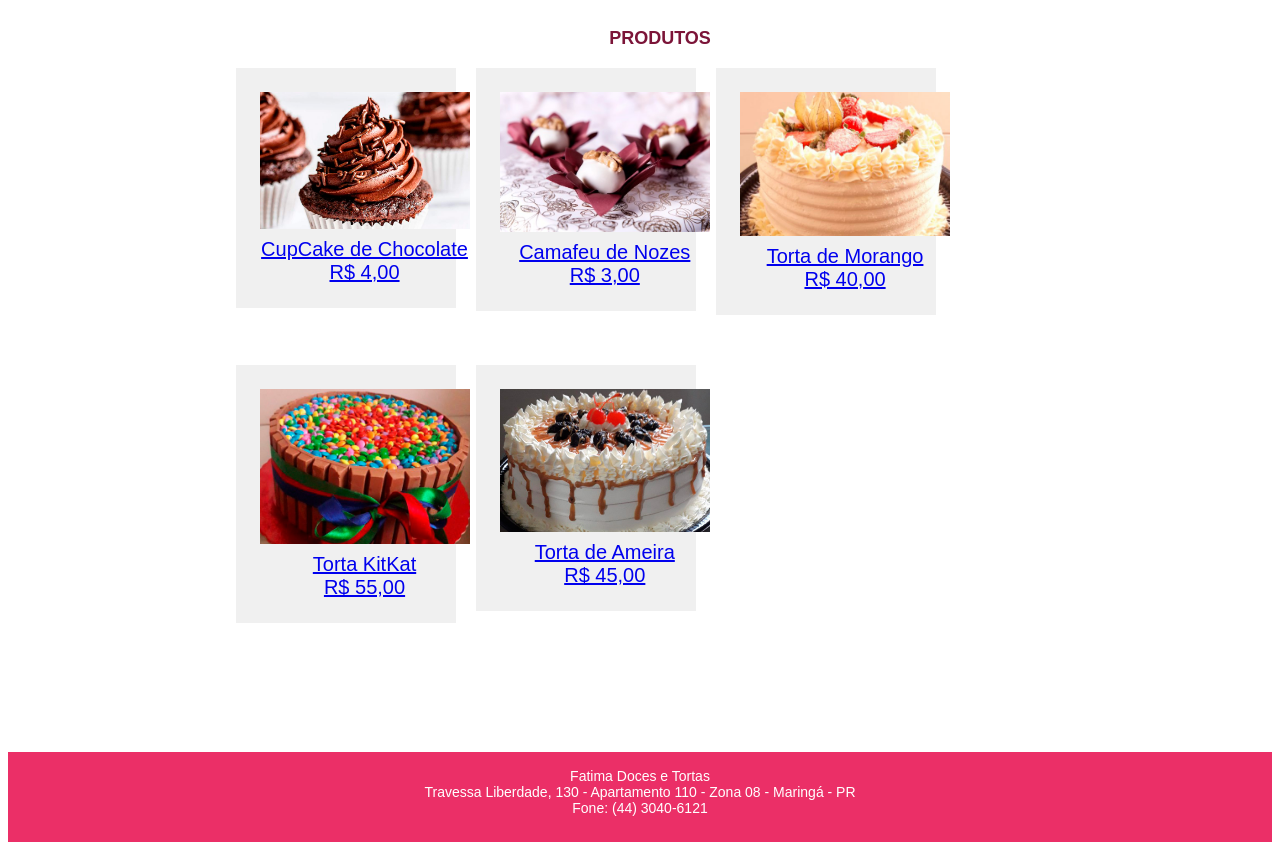
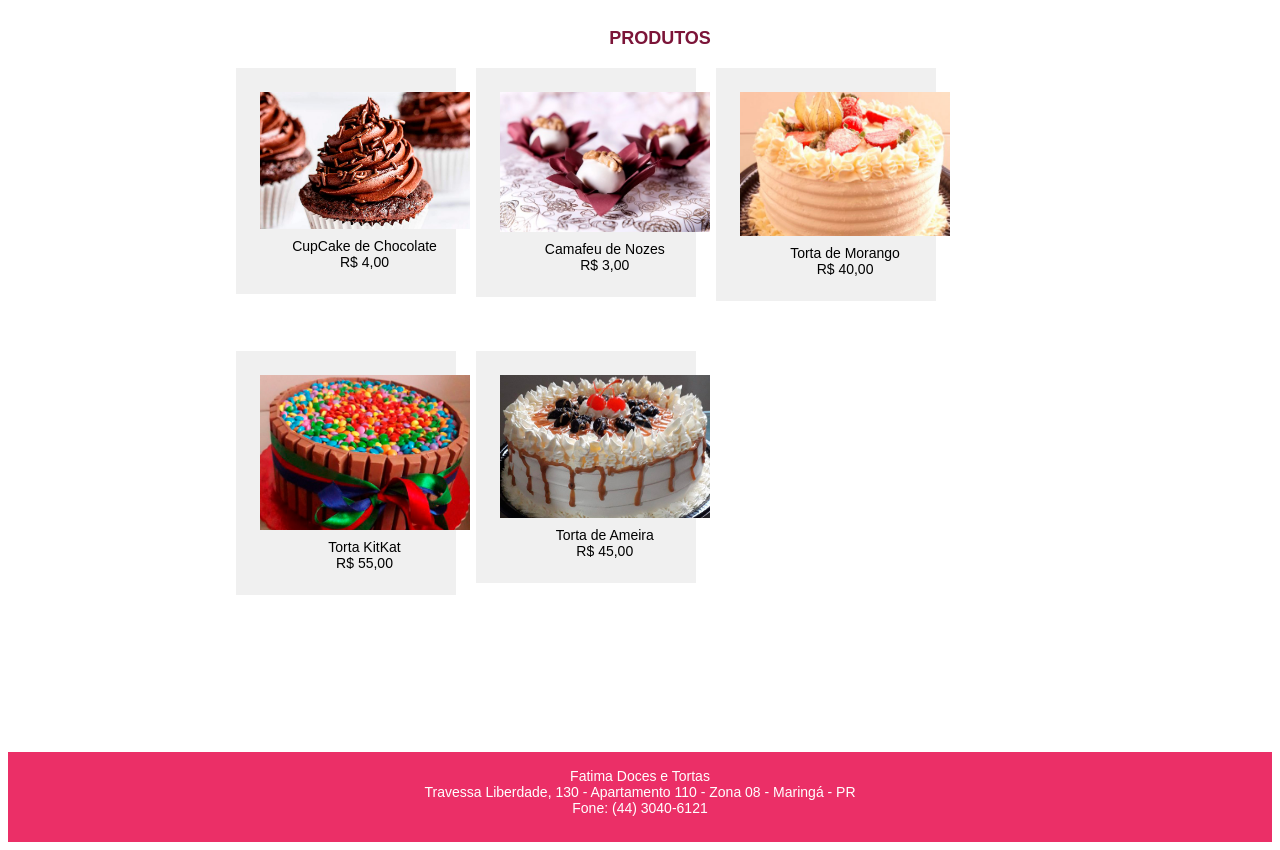
Before and after one commit to marcelorampasi/20006076-5MarceloRampasi, a PHP site: page /index.php in a window 1280 px wide; the page is wider, and only the part inside the window is pictured. Shown: the part 581-1431 px from the top of that part. Run offline with PHP 8.4, Linux system fonts and the light colour scheme.

Commit message:
Add files via upload

```diff
--- a/css/styles.css
+++ b/css/styles.css
@@ -117,3 +117,24 @@ body {
   height: auto;
 
 }
+
+.prod {
+
+  font-size: 14px;
+  color: #000000;
+
+
+}
+.prod a:link {
+  text-decoration: none;
+  color: #000000;
+}
+.prod a:visited {
+  text-decoration: none;
+  color: #000000;
+}
+.prod a:hover {
+  text-decoration: none;
+  color: #000000;
+  font-weight: bold;
+}
--- a/index.php
+++ b/index.php
@@ -15,7 +15,7 @@
 								<td class="imgproduto"><img src="images/<?php echo $valor[4] ?>"/></td>
 							</tr>
 							<tr>
-								<td><a href="visualizaproduto.php?produto=<?php echo $valor[0]?>"><?php echo $valor[1] ?> <br> R$ <?php echo $valor[3] ?>,00</a></td>
+								<td class="prod"><a href="visualizaproduto.php?produto=<?php echo $valor[0]?>"><?php echo $valor[1] ?> <br> R$ <?php echo $valor[3] ?>,00</a></td>
 							</tr>
 						</table>
 					</div>
--- a/produtos.php
+++ b/produtos.php
@@ -12,7 +12,7 @@
 								<td class="imgproduto"><img src="images/<?php echo $valor[4] ?>"/></td>
 							</tr>
 							<tr>
-							<td><?php echo $valor[1] ?> <br> R$ <?php echo $valor[3] ?>,00</td>
+							<td class="prod"><a href="visualizaproduto.php?produto=<?php echo $valor[0]?>"><?php echo $valor[1] ?> <br> R$ <?php echo $valor[3] ?>,00</a></td>
 							</tr>
 						</table>
 					</div>
```
